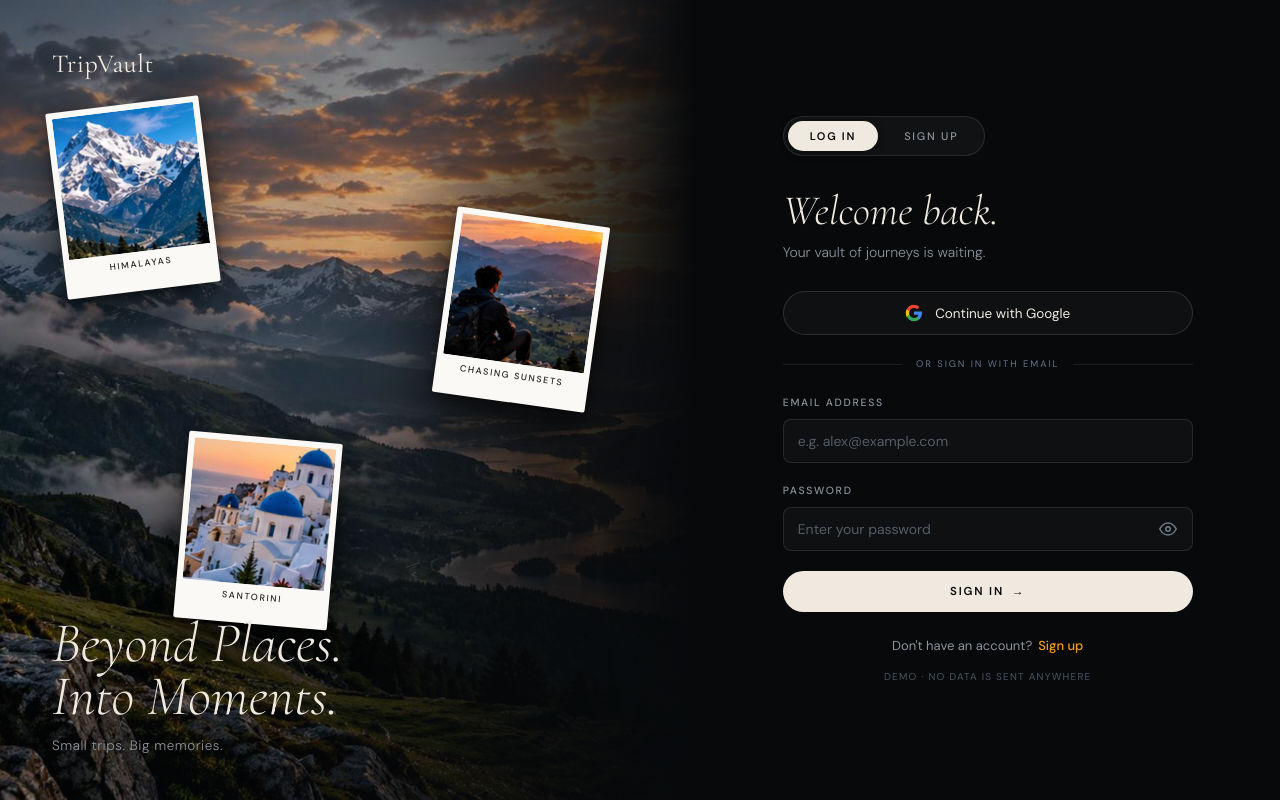
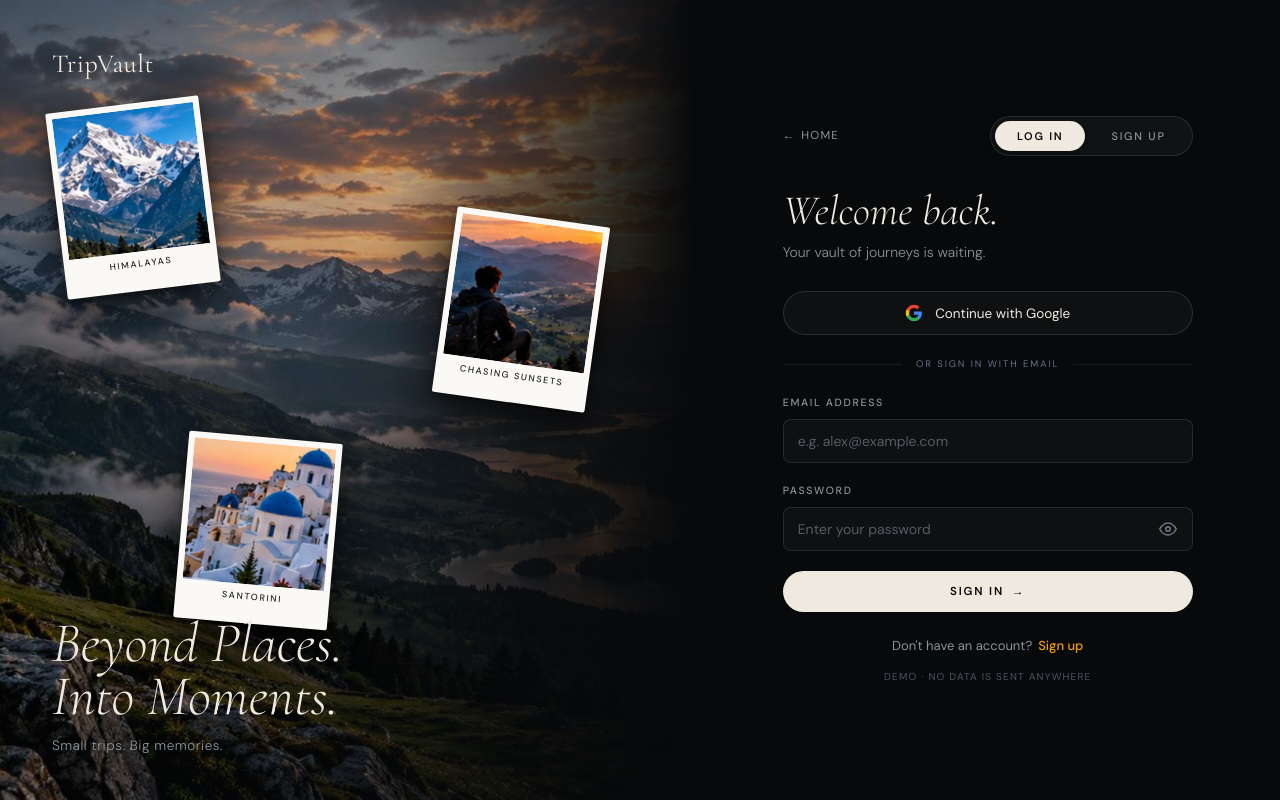
Before and after one commit to krish6587/tripvault, a React (Vite) app in the folder client/: page /login in a window 1280 px wide. Built offline with nearby package versions, Linux system fonts and the light colour scheme; no server answers.

Commit message:
feat(auth): add Home navigation button to Login and Register form header

```diff
--- a/client/src/pages/Login.jsx
+++ b/client/src/pages/Login.jsx
@@ -181,14 +181,36 @@ const Login = () => {
       {/* Right Form Half */}
       <div className="auth-split-form-panel">
         <div className="auth-form-card">
-          {/* Top Pill Switcher */}
-          <div className="auth-nav-pills">
-            <Link to="/login" className="auth-nav-pill active">
-              Log In
+          {/* Top Header with Back to Home & Pill Switcher */}
+          <div style={{ display: 'flex', justifyContent: 'space-between', alignItems: 'center', marginBottom: '32px' }}>
+            <Link
+              to="/"
+              style={{
+                color: '#8d949b',
+                textDecoration: 'none',
+                fontSize: '11.5px',
+                letterSpacing: '0.1em',
+                textTransform: 'uppercase',
+                display: 'inline-flex',
+                alignItems: 'center',
+                gap: '6px',
+                transition: 'color 0.2s'
+              }}
+              onMouseEnter={(e) => (e.currentTarget.style.color = '#efe9df')}
+              onMouseLeave={(e) => (e.currentTarget.style.color = '#8d949b')}
+            >
+              <span>←</span>
+              <span>Home</span>
             </Link>
-            <Link to="/register" className="auth-nav-pill">
-              Sign Up
-            </Link>
+
+            <div className="auth-nav-pills" style={{ marginBottom: 0 }}>
+              <Link to="/login" className="auth-nav-pill active">
+                Log In
+              </Link>
+              <Link to="/register" className="auth-nav-pill">
+                Sign Up
+              </Link>
+            </div>
           </div>
 
           <h2 className="auth-form-title">Welcome back.</h2>
--- a/client/src/pages/Register.jsx
+++ b/client/src/pages/Register.jsx
@@ -215,14 +215,36 @@ const Register = () => {
       {/* Right Form Half */}
       <div className="auth-split-form-panel">
         <div className="auth-form-card">
-          {/* Top Pill Switcher */}
-          <div className="auth-nav-pills">
-            <Link to="/login" className="auth-nav-pill">
-              Log In
+          {/* Top Header with Back to Home & Pill Switcher */}
+          <div style={{ display: 'flex', justifyContent: 'space-between', alignItems: 'center', marginBottom: '32px' }}>
+            <Link
+              to="/"
+              style={{
+                color: '#8d949b',
+                textDecoration: 'none',
+                fontSize: '11.5px',
+                letterSpacing: '0.1em',
+                textTransform: 'uppercase',
+                display: 'inline-flex',
+                alignItems: 'center',
+                gap: '6px',
+                transition: 'color 0.2s'
+              }}
+              onMouseEnter={(e) => (e.currentTarget.style.color = '#efe9df')}
+              onMouseLeave={(e) => (e.currentTarget.style.color = '#8d949b')}
+            >
+              <span>←</span>
+              <span>Home</span>
             </Link>
-            <Link to="/register" className="auth-nav-pill active">
-              Sign Up
-            </Link>
+
+            <div className="auth-nav-pills" style={{ marginBottom: 0 }}>
+              <Link to="/login" className="auth-nav-pill">
+                Log In
+              </Link>
+              <Link to="/register" className="auth-nav-pill active">
+                Sign Up
+              </Link>
+            </div>
           </div>
 
           <h2 className="auth-form-title">Start your vault.</h2>
```
